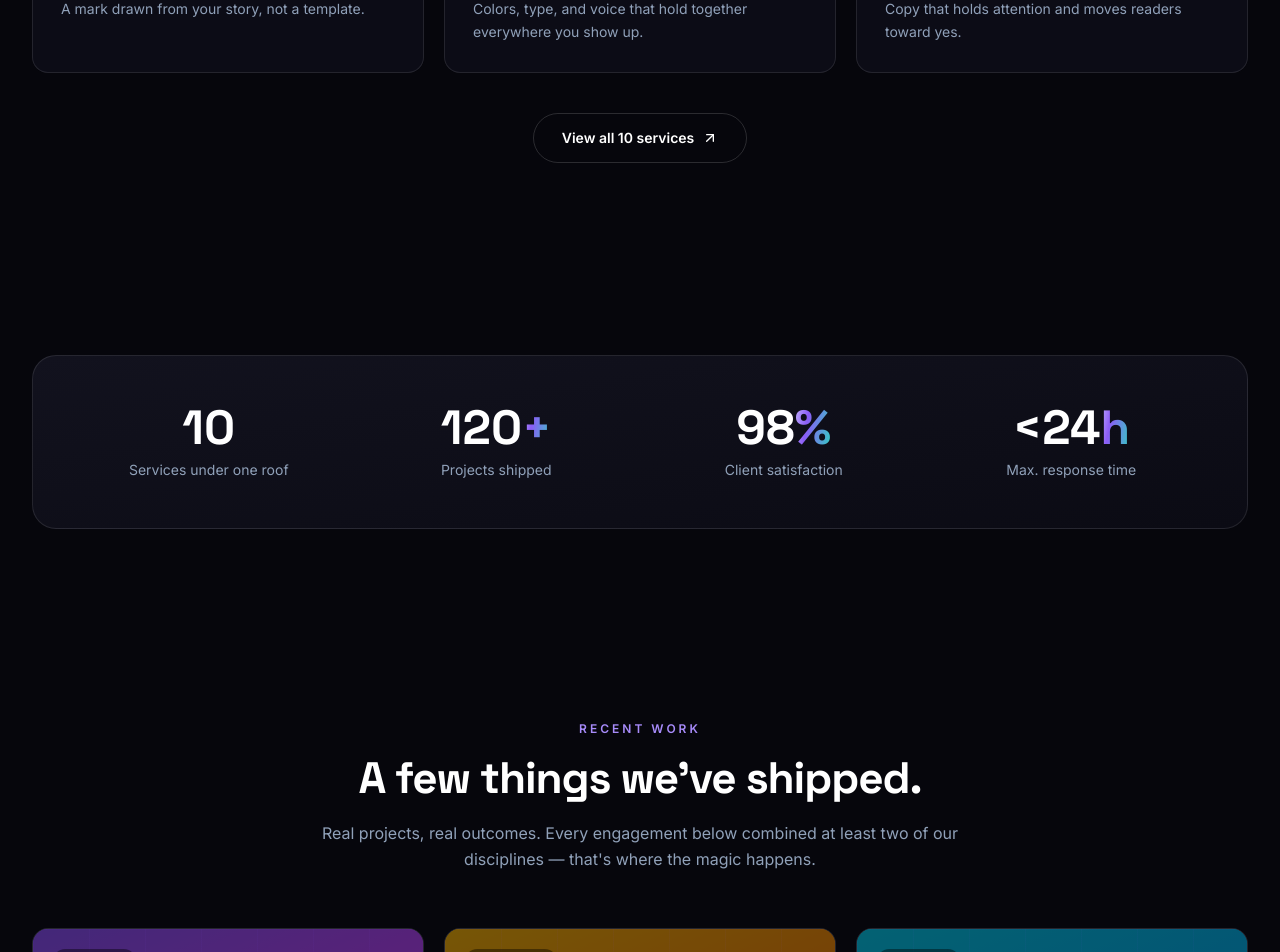
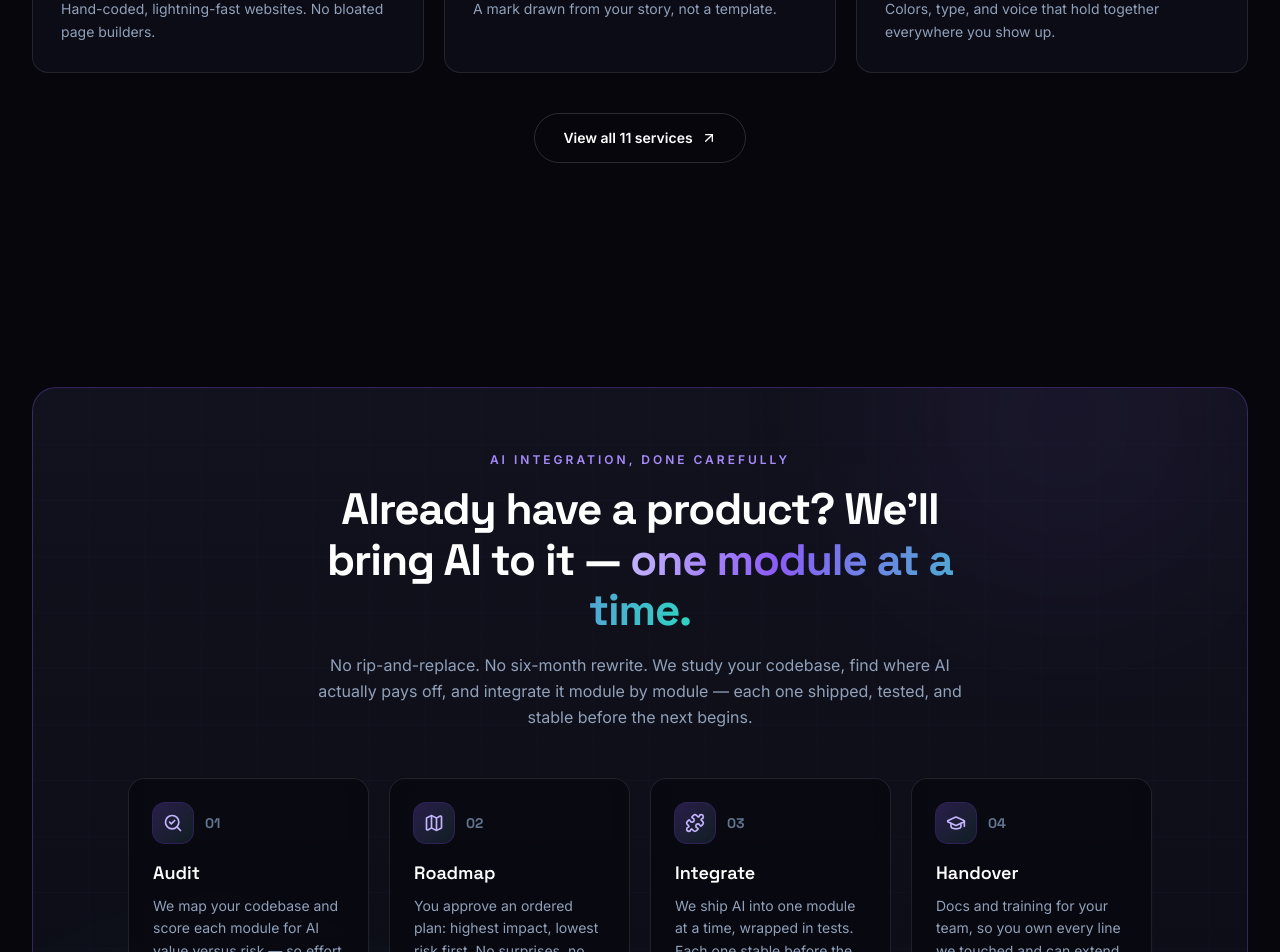
Before and after one commit to charlieboy350/nerds-tech-website, a Next.js app: page / in a window 1280 px wide. Shown: the part 1848-2800 px from the top of the page. Built offline with nearby package versions, Linux system fonts and the light colour scheme.

Commit message:
Add AI Codebase Integration service + homepage banner (11 services)

```diff
--- a/src/app/page.tsx
+++ b/src/app/page.tsx
@@ -2,6 +2,7 @@ import type { Metadata } from "next";
 import Hero from "@/components/home/Hero";
 import Marquee from "@/components/Marquee";
 import Services from "@/components/home/Services";
+import AiIntegration from "@/components/home/AiIntegration";
 import Stats from "@/components/home/Stats";
 import Work from "@/components/home/Work";
 import Process from "@/components/home/Process";
@@ -21,7 +22,7 @@ export const metadata: Metadata = {
     absolute: `${SITE.name} | AI Automation, Web Design & Branding Studio`,
   },
   description:
-    "One studio for AI automation, web design & development, branding, SEO, and mobile apps. 10 services, 1 team, zero hand-offs. Get a free consultation today.",
+    "One studio for AI automation, web design & development, branding, SEO, and mobile apps. 11 services, 1 team, zero hand-offs. Get a free consultation today.",
   alternates: { canonical: SITE.url },
 };
 
@@ -42,6 +43,7 @@ export default function HomePage() {
       <Hero />
       <Marquee />
       <Services limit={6} />
+      <AiIntegration />
       <Stats />
       <Work limit={6} />
       <Process />
--- a/src/app/services/page.tsx
+++ b/src/app/services/page.tsx
@@ -10,11 +10,11 @@ import { SITE } from "@/site";
 export const metadata: Metadata = {
   title: "Services — AI Automation, Web Design, Branding & More",
   description:
-    "Explore all 10 NerdsTech services: AI automation, AI chat support, web design & development, logo & branding, SEO, content, social media, motion graphics, and mobile apps.",
+    "Explore all 11 NerdsTech services: AI automation, AI chat support, AI codebase integration, web design & development, logo & branding, SEO, content, social media, motion graphics, and mobile apps.",
   openGraph: {
     title: "Services — AI Automation, Web Design, Branding & More",
     description:
-      "All 10 NerdsTech services in one place: AI automation, web design & development, branding, SEO, content, social media, motion graphics, and mobile apps.",
+      "All 11 NerdsTech services in one place: AI automation, AI chat support, AI codebase integration, web design & development, branding, SEO, content, social media, motion graphics, and mobile apps.",
   },
   alternates: { canonical: `${SITE.url}/services` },
 };
@@ -42,7 +42,7 @@ export default function ServicesPage() {
       <PageHero
         eyebrow="Services"
         title="Everything your brand needs. Nothing it doesn't."
-        sub="Ten disciplines that work solo or snap together into one connected build. Scroll through, then tell us which ones fit your goals."
+        sub="Eleven disciplines that work solo or snap together into one connected build. Scroll through, then tell us which ones fit your goals."
       />
 
       <div className="mx-auto max-w-7xl px-5 pb-8 sm:px-8">
--- a/src/components/SectionHeading.tsx
+++ b/src/components/SectionHeading.tsx
@@ -1,8 +1,9 @@
+import type { ReactNode } from "react";
 import Reveal from "./Reveal";
 
 interface SectionHeadingProps {
   eyebrow: string;
-  title: string;
+  title: ReactNode;
   sub?: string;
   align?: "left" | "center";
 }
--- /dev/null
+++ b/src/components/home/AiIntegration.tsx
@@ -0,0 +1,114 @@
+"use client";
+
+import Link from "next/link";
+import { motion } from "framer-motion";
+import { ArrowRight, SearchCheck, Map, Puzzle, GraduationCap, ShieldCheck } from "lucide-react";
+import SectionHeading from "@/components/SectionHeading";
+import Reveal from "@/components/Reveal";
+
+const STEPS = [
+  {
+    icon: SearchCheck,
+    title: "Audit",
+    text: "We map your codebase and score each module for AI value versus risk — so effort goes where it pays.",
+  },
+  {
+    icon: Map,
+    title: "Roadmap",
+    text: "You approve an ordered plan: highest impact, lowest risk first. No surprises, no open-ended billing.",
+  },
+  {
+    icon: Puzzle,
+    title: "Integrate",
+    text: "We ship AI into one module at a time, wrapped in tests. Each one stable before the next begins.",
+  },
+  {
+    icon: GraduationCap,
+    title: "Handover",
+    text: "Docs and training for your team, so you own every line we touched and can extend it yourself.",
+  },
+];
+
+export default function AiIntegration() {
+  return (
+    <section className="relative py-20 sm:py-28" aria-label="AI codebase integration">
+      <div className="mx-auto max-w-7xl px-5 sm:px-8">
+        <Reveal>
+          <div className="relative overflow-hidden rounded-3xl border border-volt-500/30 bg-gradient-to-b from-ink-800 to-ink-900 px-6 py-12 sm:px-12 sm:py-16">
+            <div className="bg-grid absolute inset-0 opacity-40" aria-hidden="true" />
+            <motion.div
+              className="absolute -top-28 right-10 h-72 w-72 rounded-full bg-volt-500/20 blur-[110px]"
+              aria-hidden="true"
+              animate={{ opacity: [0.5, 0.9, 0.5], scale: [1, 1.1, 1] }}
+              transition={{ duration: 7, repeat: Infinity, ease: "easeInOut" }}
+            />
+            <motion.div
+              className="absolute -bottom-28 left-10 h-72 w-72 rounded-full bg-mint-400/15 blur-[110px]"
+              aria-hidden="true"
+              animate={{ opacity: [0.9, 0.5, 0.9], scale: [1.1, 1, 1.1] }}
+              transition={{ duration: 8, repeat: Infinity, ease: "easeInOut" }}
+            />
+
+            <div className="relative">
+              <SectionHeading
+                eyebrow="AI integration, done carefully"
+                title={<>Already have a product? We&apos;ll bring AI to it — <span className="text-gradient">one module at a time.</span></>}
+                sub="No rip-and-replace. No six-month rewrite. We study your codebase, find where AI actually pays off, and integrate it module by module — each one shipped, tested, and stable before the next begins."
+              />
+
+              <motion.ol
+                initial="hidden"
+                whileInView="show"
+                viewport={{ once: true, margin: "-60px" }}
+                variants={{ hidden: {}, show: { transition: { staggerChildren: 0.1 } } }}
+                className="mx-auto mt-12 grid max-w-5xl gap-5 sm:grid-cols-2 lg:grid-cols-4"
+              >
+                {STEPS.map((step, i) => (
+                  <motion.li
+                    key={step.title}
+                    variants={{
+                      hidden: { opacity: 0, y: 26 },
+                      show: { opacity: 1, y: 0, transition: { duration: 0.55, ease: [0.22, 1, 0.36, 1] } },
+                    }}
+                    className="rounded-2xl border border-white/10 bg-ink-950/60 p-6 backdrop-blur-sm"
+                  >
+                    <div className="flex items-center gap-3">
+                      <span className="grid size-10 place-items-center rounded-xl bg-gradient-to-br from-volt-500/25 to-mint-400/10 text-volt-300 ring-1 ring-volt-500/30">
+                        <step.icon className="size-5" />
+                      </span>
+                      <span className="font-display text-sm font-bold text-slate-500">0{i + 1}</span>
+                    </div>
+                    <h3 className="mt-4 font-display text-lg font-semibold text-white">{step.title}</h3>
+                    <p className="mt-2 text-sm leading-relaxed text-slate-400">{step.text}</p>
+                  </motion.li>
+                ))}
+              </motion.ol>
+
+              <Reveal className="mt-10 text-center">
+                <p className="inline-flex items-center gap-2 rounded-full border border-mint-400/25 bg-mint-400/5 px-5 py-2.5 text-sm text-mint-300">
+                  <ShieldCheck className="size-4" />
+                  We work in your repo, your stack, your process. Your code stays yours.
+                </p>
+                <div className="mt-7 flex flex-col items-center justify-center gap-4 sm:flex-row">
+                  <Link
+                    href="/contact"
+                    className="group inline-flex w-full items-center justify-center gap-2 rounded-full bg-gradient-to-r from-volt-500 to-mint-400 px-8 py-4 text-base font-semibold text-white shadow-xl shadow-volt-500/25 transition-transform hover:scale-[1.03] active:scale-[0.98] sm:w-auto"
+                  >
+                    Discuss your codebase
+                    <ArrowRight className="size-5 transition-transform group-hover:translate-x-1" />
+                  </Link>
+                  <Link
+                    href="/services#ai-codebase-integration"
+                    className="inline-flex w-full items-center justify-center rounded-full border border-white/15 px-8 py-4 text-base font-semibold text-white transition-colors hover:border-white/40 hover:bg-white/5 sm:w-auto"
+                  >
+                    How it works
+                  </Link>
+                </div>
+              </Reveal>
+            </div>
+          </div>
+        </Reveal>
+      </div>
+    </section>
+  );
+}
--- a/src/components/home/Hero.tsx
+++ b/src/components/home/Hero.tsx
@@ -79,7 +79,7 @@ export default function Hero() {
           className="mx-auto mt-14 flex max-w-lg items-center justify-center gap-8 text-center sm:gap-12"
         >
           {[
-            ["10", "services"],
+            ["11", "services"],
             ["1", "team"],
             ["0", "hand-offs"],
           ].map(([value, label]) => (
--- a/src/components/home/Services.tsx
+++ b/src/components/home/Services.tsx
@@ -15,7 +15,7 @@ export default function Services({ limit }: { limit?: number }) {
       <div className="mx-auto max-w-7xl px-5 sm:px-8">
         <SectionHeading
           eyebrow="What we build"
-          title="Ten disciplines. One connected team."
+          title="Eleven disciplines. One connected team."
           sub="Every service works on its own — or together as one connected build. Pick what you need today; add the rest when you're ready."
         />
 
--- a/src/data/content.ts
+++ b/src/data/content.ts
@@ -9,6 +9,7 @@ import {
   Share2,
   Clapperboard,
   Smartphone,
+  Puzzle,
   type LucideIcon,
 } from "lucide-react";
 
@@ -51,6 +52,14 @@ export const SERVICES: Service[] = [
     short: "A trained assistant that answers customers instantly, day or night.",
     long: "A chat assistant trained on your business that resolves questions in seconds and hands off to a human exactly when it matters. Fewer missed messages, happier customers, calmer team.",
     deliverables: ["Knowledge-base training", "Brand-tuned tone of voice", "Human hand-off rules", "Analytics dashboard"],
+  },
+  {
+    slug: "ai-codebase-integration",
+    icon: Puzzle,
+    title: "AI Codebase Integration",
+    short: "We integrate AI into your existing product — carefully, one module at a time.",
+    long: "Already have a working product? You don't need a risky rewrite to benefit from AI. We audit your codebase, pinpoint the modules where AI creates the most value, and integrate them one by one — each module shipped, tested, and stable before we move to the next.",
+    deliverables: ["AI-readiness codebase audit", "Module-by-module integration roadmap", "Incremental, tested AI rollouts", "Docs & team handover"],
   },
   {
     slug: "web-design-development",
@@ -310,7 +319,7 @@ export const FAQS = [
 /* ---------------------------------- Stats --------------------------------- */
 
 export const STATS = [
-  { value: 10, suffix: "", label: "Services under one roof" },
+  { value: 11, suffix: "", label: "Services under one roof" },
   { value: 120, suffix: "+", label: "Projects shipped" },
   { value: 98, suffix: "%", label: "Client satisfaction" },
   { value: 24, suffix: "h", label: "Max. response time", prefix: "<" },
```
Also changed, not shown: public/llms.txt.
